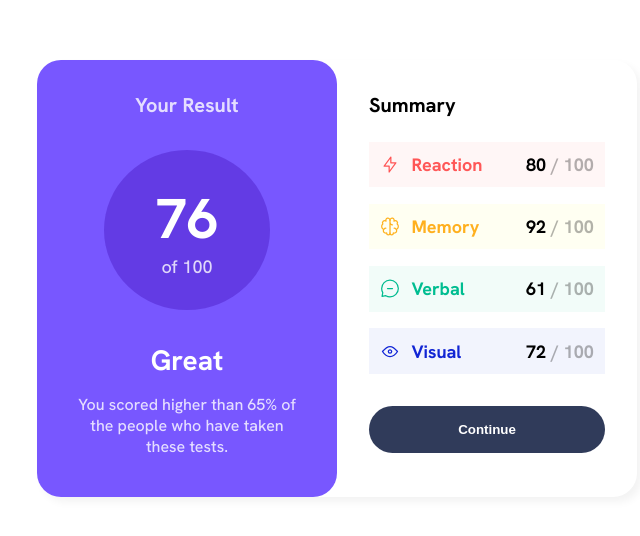
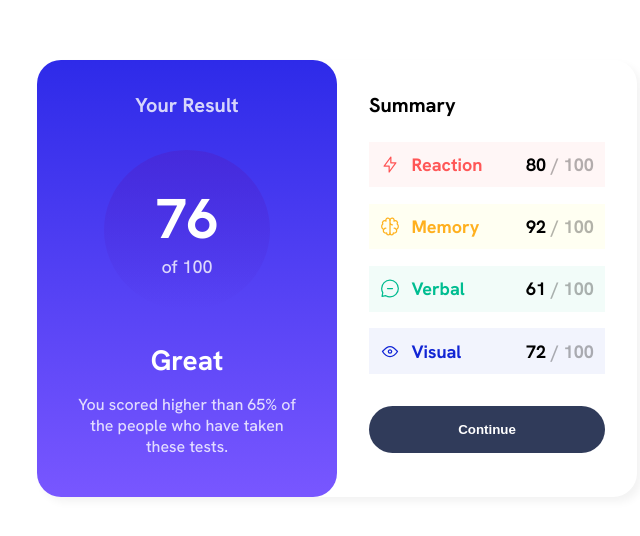
Before and after one commit to akrammanfouai/Results-summary-component, a plain HTML site: page index.html in a window 1280 px wide. Shown: the part 122-658 px from the top of the page, without its empty margins (303-943 px from the left). Drawn offline with Linux system fonts and the light colour scheme.

Commit message:
Update style.css

```diff
--- a/style.css
+++ b/style.css
@@ -58,7 +58,9 @@ main{
 .left-section{
     width: 50%;
     text-align: center;
-    background-color: var(--Light-slate-blue);
+    background: linear-gradient(to top,
+        var(--Light-slate-blue),
+        var(--Light-royal-blue));
     color: white;
     border-radius: 1.5rem;
     padding-top: 2rem;
@@ -66,13 +68,14 @@ main{
 }
 
 .result{
-    background-color:var(--Violet-blue);
+    background: linear-gradient(to bottom,
+        var(--Violet-blue),
+        hsl(241, 72%, 46%, 0));
     border-radius: 100%;
     margin-top: 2rem;
     margin-bottom: 2rem;
     margin-left: 4.2rem;
     margin-right: 4.2rem;
-    text-align: center;
     padding-top: 2rem;
     padding-bottom: 2rem;
 }
```
